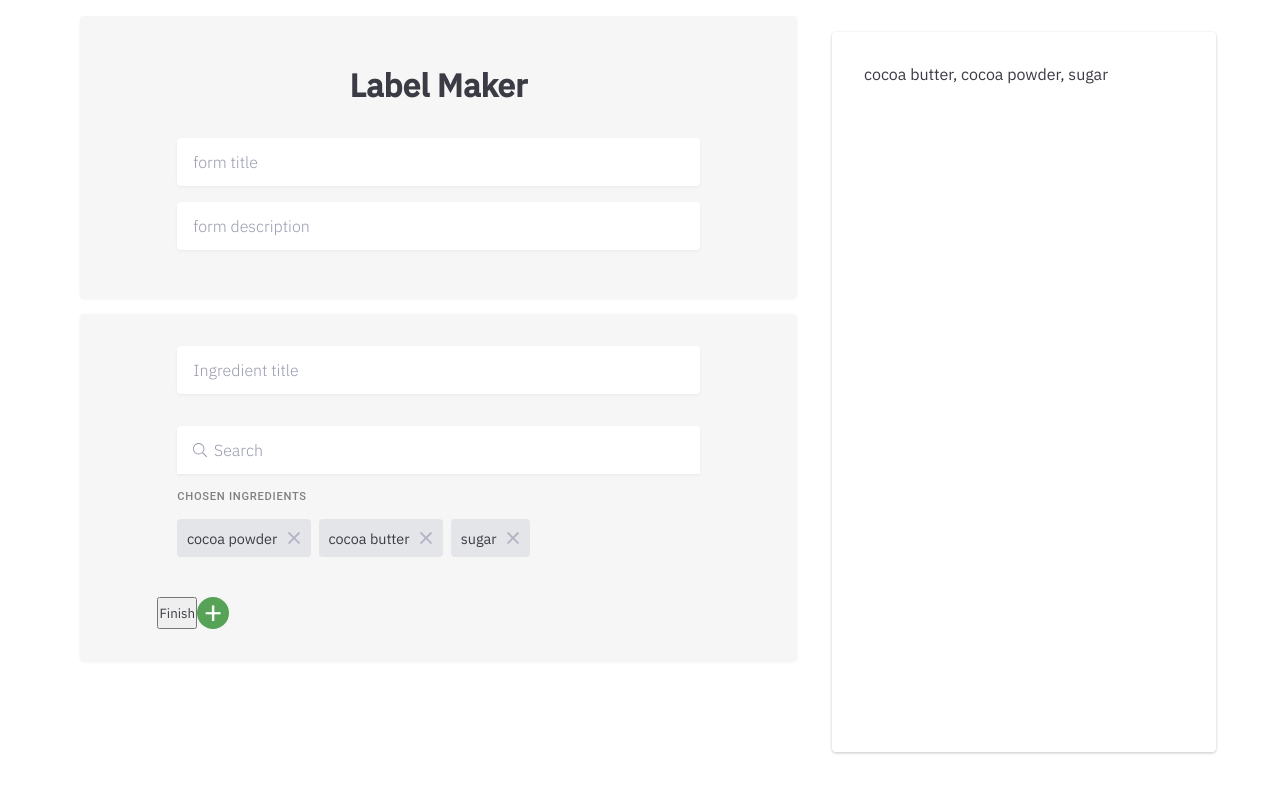
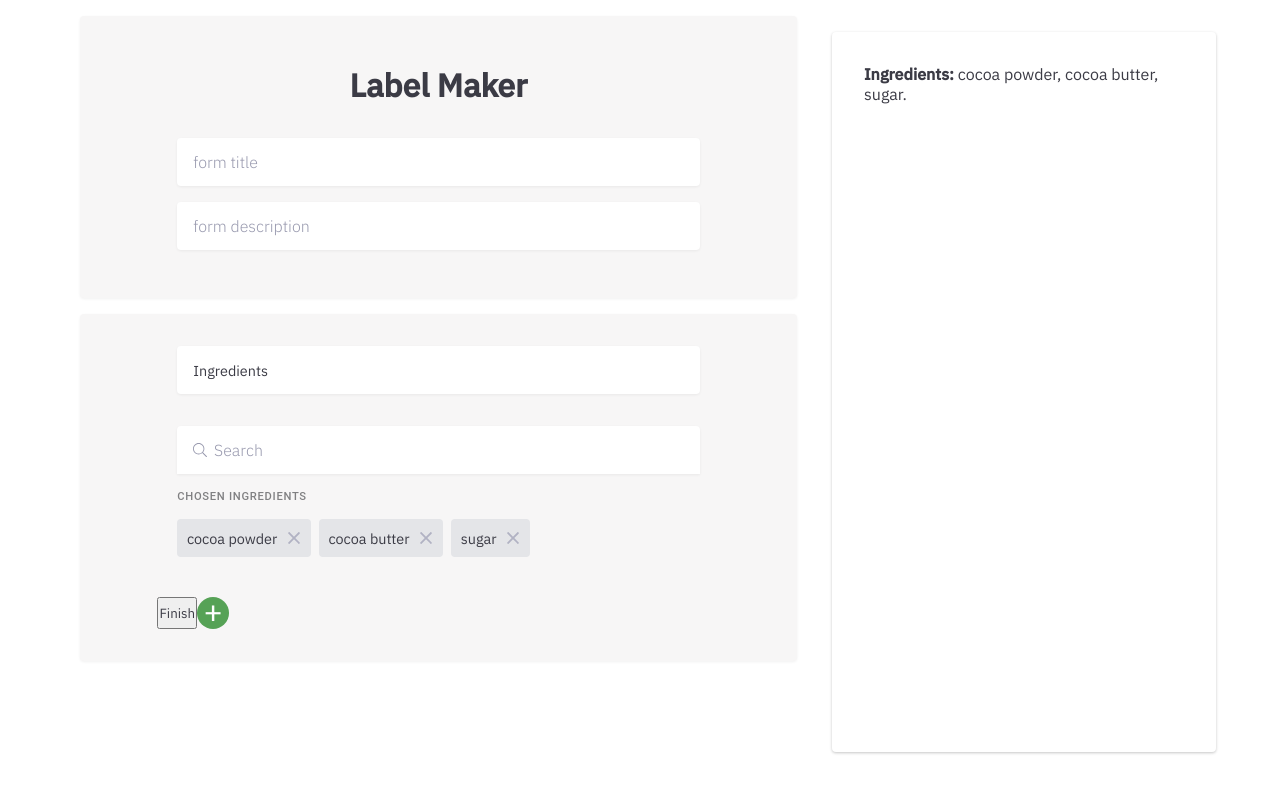
Before and after one commit to antonijak/Label-maker, a React (Create React App) app: page / in a window 1280 px wide. Shown: the top 792 px of the page. Built offline with nearby package versions, Linux system fonts and the light colour scheme; the HTML template or start-up script is replaced by a standard one.

Commit message:
add/part default title is 'Ingredients'

```diff
--- a/src/App.js
+++ b/src/App.js
@@ -91,7 +91,7 @@ class App extends Component {
                     : item.addedIngredients
                 }
                 showOnLabelPreview={this.showOnLabelPreview}
-                title={item.title}
+                title={item.title || 'Ingredients'}
               />
             ))}
           </div>
--- a/src/components/IngredientsSelector.js
+++ b/src/components/IngredientsSelector.js
@@ -70,13 +70,12 @@ class IngredientsSelector extends Component {
       title: this.props.title,
       addedIngredients: this.props.addedIngredients
     });
-    console.log('did mount');
 
     this.props.showOnLabelPreview(
       null,
       this.props.id,
-      this.state.title,
-      this.state.addedIngredients
+      this.props.title,
+      this.props.addedIngredients
     );
   };
 
--- a/src/components/LabelPreview.js
+++ b/src/components/LabelPreview.js
@@ -12,7 +12,7 @@ const LabelPreview = ({ title, description, ingredients }) => {
             <h4 style={{ display: 'inline' }}>
               {part.title && part.title + ': '}
             </h4>
-            {part.addedIngredients && part.addedIngredients.join(', ')}
+            {part.addedIngredients && part.addedIngredients.join(', ') + '.'}
           </p>
         </div>
       ))}
```
